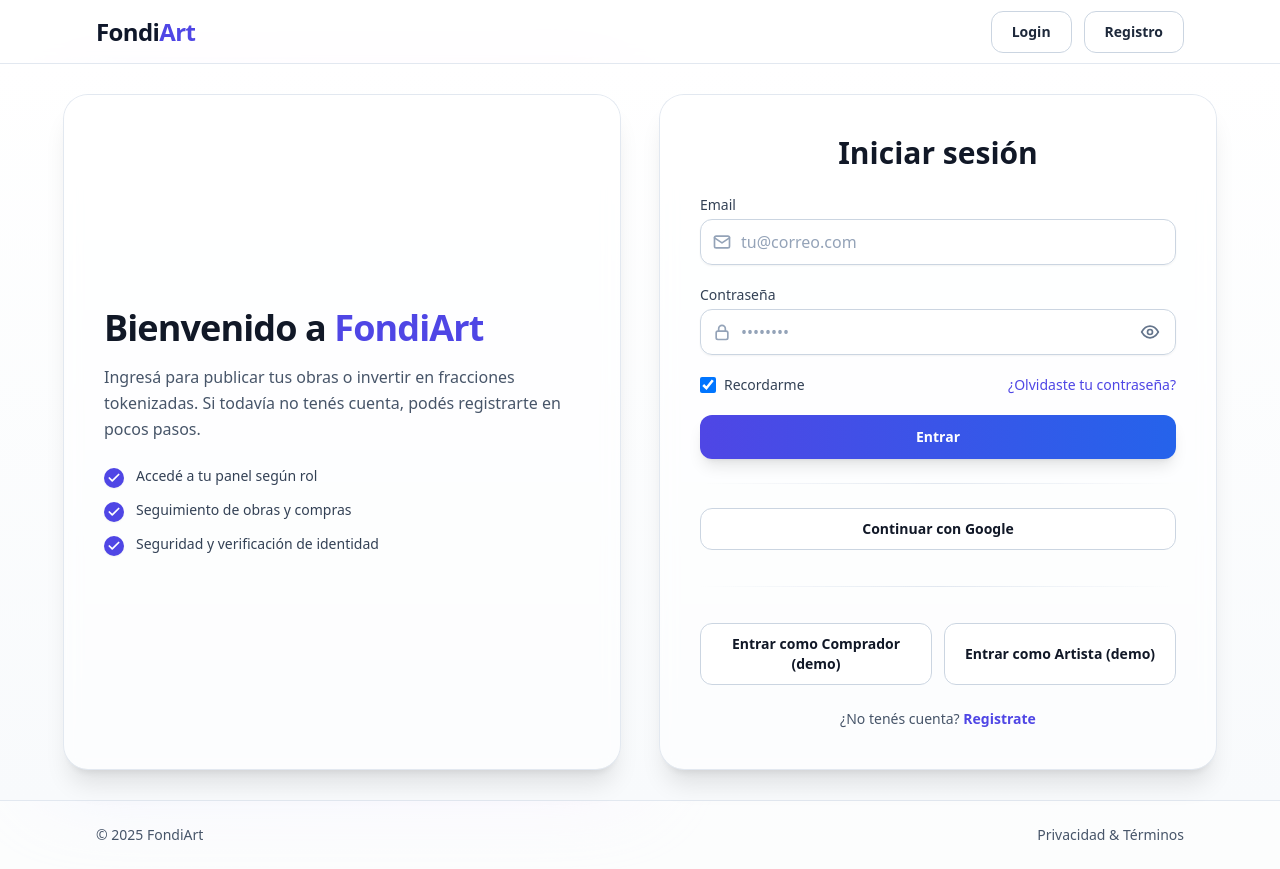
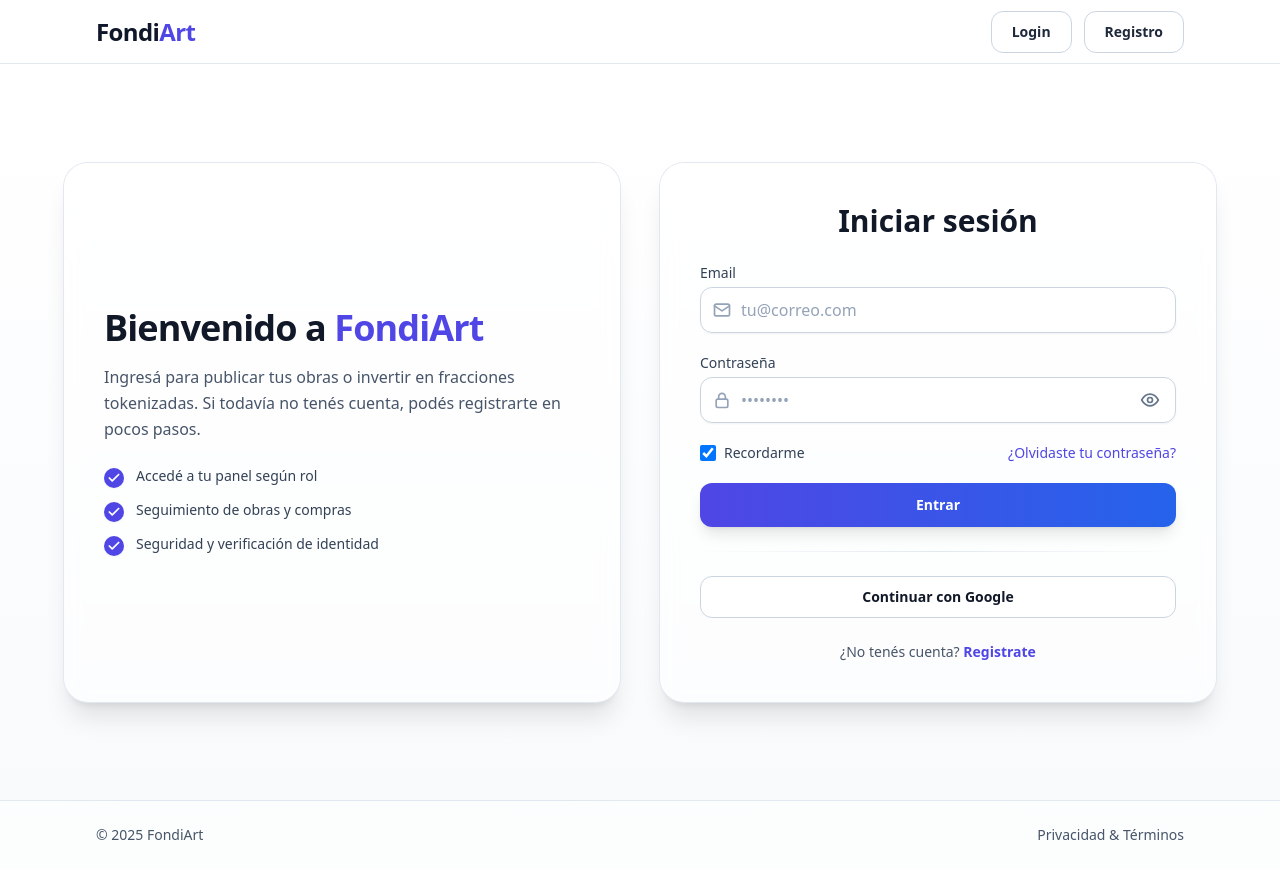
Before and after one commit to chrisca88/FondiArt_Front, a React (Vite) app: page /login in a window 1280 px wide. Built offline with nearby package versions, Linux system fonts and the light colour scheme.

Commit message:
se saco login mock de artista y de usuario

```diff
--- a/src/pages/auth/Login.jsx
+++ b/src/pages/auth/Login.jsx
@@ -2,7 +2,7 @@
 import { useState } from 'react'
 import { useDispatch } from 'react-redux'
 import { useNavigate, Link } from 'react-router-dom'
-import { login, loginDemo } from '../../features/auth/authSlice.js'
+import { login } from '../../features/auth/authSlice.js'
 
 export default function Login(){
   const [email, setEmail] = useState('')
@@ -141,56 +141,11 @@ export default function Login(){
 
           <div className="my-6 h-px bg-gradient-to-r from-transparent via-slate-200 to-transparent" />
 
+          {/* Botón social opcional (Google) */}
           <div className="grid sm:grid-cols-1 gap-3">
             <button className="w-full rounded-xl border border-slate-300 bg-white/80 px-4 py-2.5 text-sm font-semibold hover:bg-white">
               Continuar con Google
             </button>
-
-            <div className="my-6 h-px bg-gradient-to-r from-transparent via-slate-200 to-transparent" />
-
-            <div className="grid sm:grid-cols-2 gap-3">
-              {/* Comprador (demo) */}
-              <button
-                type="button"
-                className="w-full rounded-xl border border-slate-300 bg-white/80 px-4 py-2.5 text-sm font-semibold hover:bg-white"
-                onClick={async ()=>{
-                  setError(null)
-                  const action = await dispatch(loginDemo('buyer'))
-                  if (loginDemo.fulfilled.match(action)) {
-                    if (!remember) {
-                      localStorage.removeItem('token')
-                      localStorage.removeItem('user')
-                    }
-                    navigate('/dashboard', { replace: true })
-                  } else {
-                    setError('No se pudo iniciar sesión demo.')
-                  }
-                }}
-              >
-                Entrar como Comprador (demo)
-              </button>
-
-              {/* Artista (demo) */}
-              <button
-                type="button"
-                className="w-full rounded-xl border border-slate-300 bg-white/80 px-4 py-2.5 text-sm font-semibold hover:bg-white"
-                onClick={async ()=>{
-                  setError(null)
-                  const action = await dispatch(loginDemo('artist'))
-                  if (loginDemo.fulfilled.match(action)) {
-                    if (!remember) {
-                      localStorage.removeItem('token')
-                      localStorage.removeItem('user')
-                    }
-                    navigate('/dashboard', { replace: true })
-                  } else {
-                    setError('No se pudo iniciar sesión demo.')
-                  }
-                }}
-              >
-                Entrar como Artista (demo)
-              </button>
-            </div>
           </div>
 
           <p className="mt-6 text-center text-sm text-slate-600">
```
